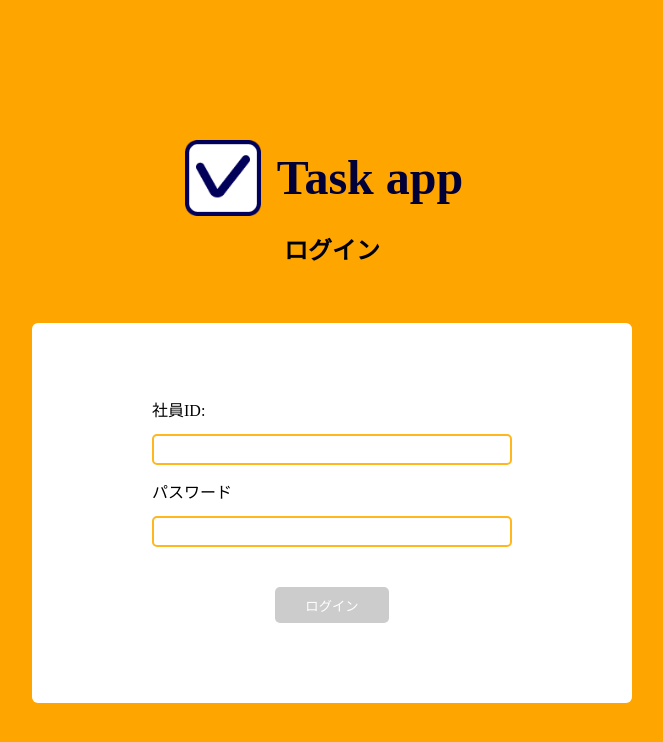
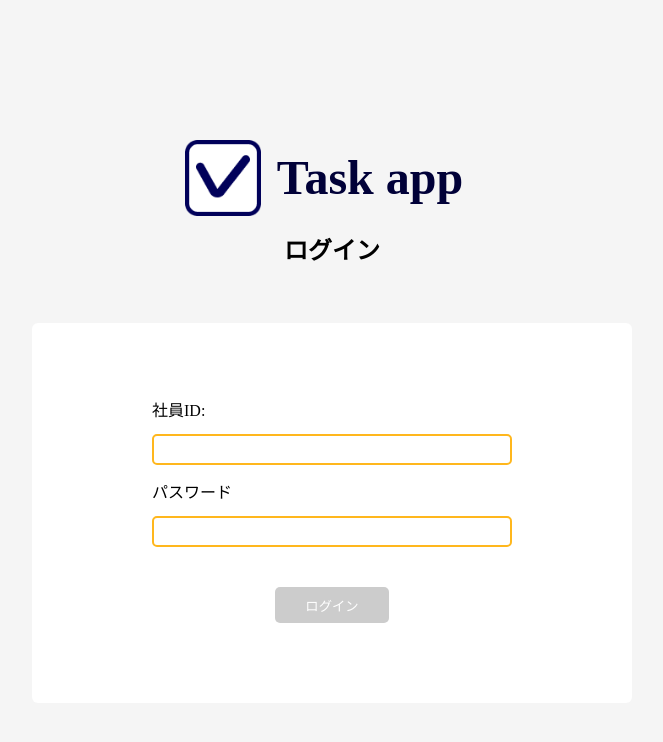
Before and after one commit to nakamura-jin/vue-task-app, a Vue app: page /login in a window 1280 px wide. Shown: the top 742 px of the page, without its empty margins (308-971 px from the left). Built offline with nearby package versions, Linux system fonts and the light colour scheme.

Commit message:
netlify redirect対応

```diff
--- a/src/views/Login/Login.scss
+++ b/src/views/Login/Login.scss
@@ -3,7 +3,7 @@
  */
 
 .login {
-  background: orange;
+  background: $back-color;
   width: 100vw;
   height: 100vh;
 
```
Also changed, not shown: 1 other file (tests, documents, lock files or other folders).
